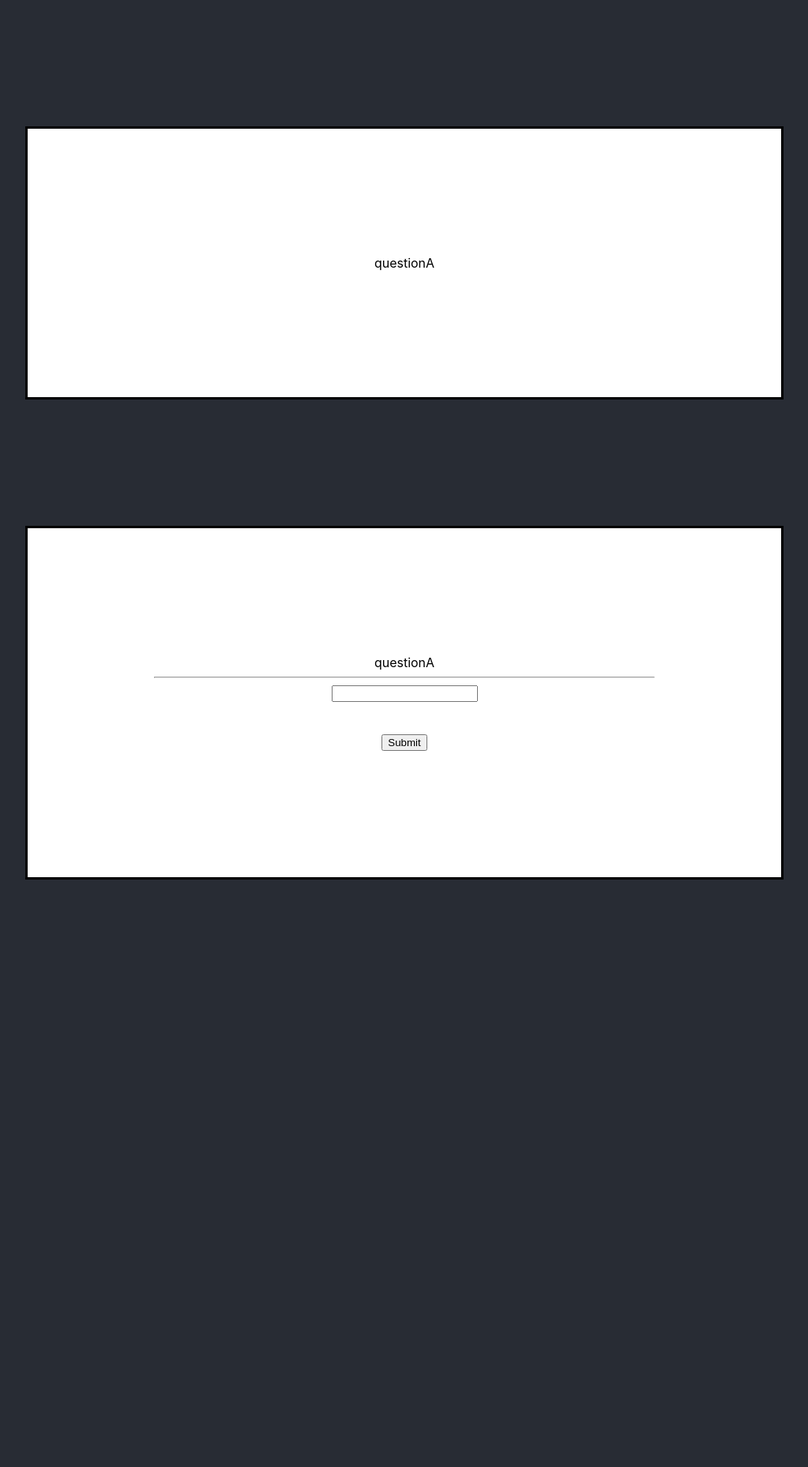
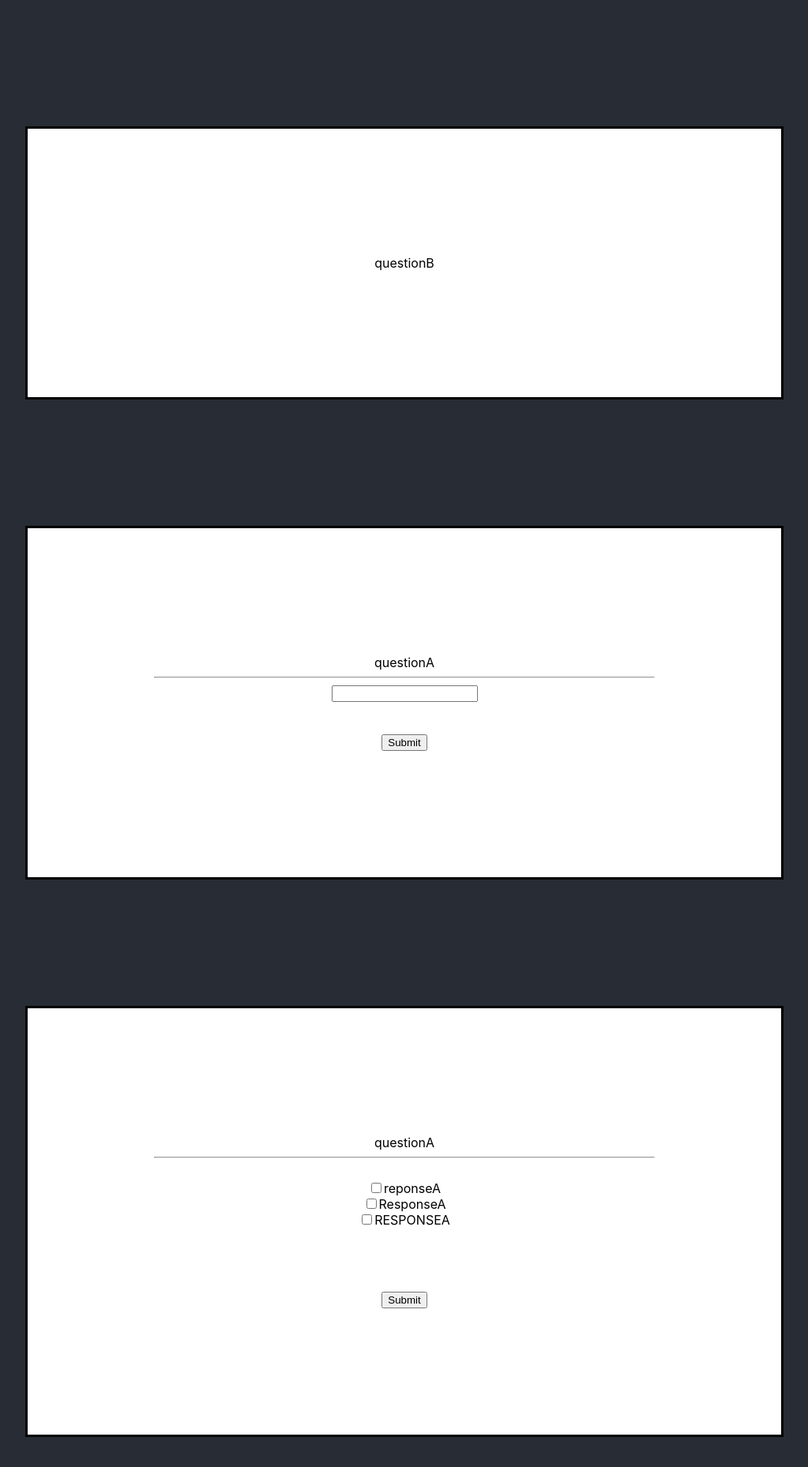
Before and after one commit to JulienFerez/flashCards, a React (Create React App) app: page / in a window 1280 px wide. Shown: the top 1858 px of the page at 79% size, without its empty margins (128-1151 px from the left). Before the commit the page ends 1274 px from the top, so only its background shows below. Built offline with nearby package versions, Linux system fonts and the light colour scheme.

Commit message:
push fin de projet

```diff
--- a/src/App.tsx
+++ b/src/App.tsx
@@ -3,7 +3,7 @@ import React from "react";
 import "./App.css";
 import FlashCardMentale from "./components/flashCardMentale";
 import FlashCardOneEntry from "./components/flashCardOneEntry";
-import FlashCardResponseMultiple from "./components/flashCardOneEntry";
+import FlashCardResponseMultiple from "./components/flashCardResponseMultiple";
 import { arrayData } from "./data/questionAnswer";
 
 function App() {
@@ -13,7 +13,7 @@ function App() {
 
       <FlashCardOneEntry mentaleFlashCardData={arrayData} />
 
-      {/* <FlashCardResponseMultiple /> */}
+      <FlashCardResponseMultiple mentaleFlashCardData={arrayData} />
     </>
   );
 }
--- a/src/components/flashCardResponseMultiple.tsx
+++ b/src/components/flashCardResponseMultiple.tsx
@@ -1,7 +1,105 @@
-import React from "react";
+import React, { useEffect } from "react";
 
-const flashCardResponseMultiple = (): JSX.Element => {
-  return <>Helloo</>;
+type mentaleFlashCard = {
+  question: string;
+  answer: string;
+  answerTwo: string;
+  answerThree: string;
+}[];
+type propsFlashCardMentale = { mentaleFlashCardData: mentaleFlashCard };
+
+// random number management
+
+function numberAleatoire(min: number, max: number) {
+  return Math.floor(Math.random() * (max - min + 1)) + min;
+}
+let number = numberAleatoire(0, 2);
+// console.log("nombre aleatoire", number);
+
+const FlashCardResponseMultiple = ({
+  mentaleFlashCardData,
+}: propsFlashCardMentale): JSX.Element => {
+  const [click, setclick] = React.useState(false);
+  const [randomNumber, setRandomNumber] = React.useState(0);
+  const [question, setQuestion] = React.useState(
+    mentaleFlashCardData[randomNumber].question
+  );
+  // const [response, setResponse] = React.useState(){}
+  const [response, setResponse] = React.useState([
+    mentaleFlashCardData[randomNumber].answer,
+    mentaleFlashCardData[randomNumber].answerTwo,
+    mentaleFlashCardData[randomNumber].answerThree,
+  ]);
+  // const [responseTwo, setResponseOneTwo] = React.useState(
+  //   mentaleFlashCardData[randomNumber].answerTwo
+  // );
+  // const [responseThree, setResponseThree] = React.useState(
+  //   mentaleFlashCardData[randomNumber].answerThree
+  // );
+  const [affichage, SetAffichage] = React.useState(question);
+  const [show, setShow] = React.useState(true);
+  const [cssReponse, setcssResponse] = React.useState("red-text-class");
+  const [input, setInput] = React.useState("");
+  const [reponseFinal, setReponseFinal] = React.useState("");
+  console.log("lineinput", input);
+
+  useEffect(() => {
+    if (input === "ResponseA") {
+      setReponseFinal("Bonne réponse");
+      setcssResponse("green-text-class");
+    } else {
+      setReponseFinal("Mauvaise réponse");
+      setcssResponse("red-text-class");
+    }
+  }, [affichage, click, mentaleFlashCardData, number, question]);
+  if (show === true) {
+    return (
+      <div className="Contour">
+        {question}
+        <hr />
+        <form>
+          <br />
+          {response.map((element) => {
+            return (
+              <div>
+                <input
+                  type="checkbox"
+                  onChange={(event) => setInput(`${element}`)}
+                />
+                <label className="form-check-label">{element}</label>
+              </div>
+            );
+          })}
+          <br />
+          <br />
+          <br />
+          <br />
+
+          <button type="submit" onClick={() => setShow(false)}>
+            Submit
+          </button>
+        </form>
+      </div>
+    );
+  } else {
+    return (
+      <div
+        className={cssReponse}
+        onClick={() => {
+          setQuestion(mentaleFlashCardData[randomNumber].question);
+          setResponse([
+            mentaleFlashCardData[randomNumber].answer,
+            mentaleFlashCardData[randomNumber].answerTwo,
+            mentaleFlashCardData[randomNumber].answerThree,
+          ]);
+          setRandomNumber(numberAleatoire(0, 2));
+          setShow(true);
+        }}
+      >
+        {reponseFinal}
+      </div>
+    );
+  }
 };
 
-export default flashCardResponseMultiple;
+export default FlashCardResponseMultiple;
--- a/src/data/questionAnswer.js
+++ b/src/data/questionAnswer.js
@@ -1,5 +1,20 @@
 export const arrayData = [
-  { question: "questionA", answer: "reponseA" },
-  { question: "questionB", answer: "reponseB" },
-  { question: "questionC", answer: "reponseC" },
+  {
+    question: "questionA",
+    answer: "reponseA",
+    answerTwo: "ResponseA",
+    answerThree: "RESPONSEA",
+  },
+  {
+    question: "questionB",
+    answer: "reponseB",
+    answerTwo: "ResponseB",
+    answerThree: "RESPONSEB",
+  },
+  {
+    question: "questionC",
+    answer: "reponseC",
+    answerTwo: "ResponseC",
+    answerThree: "RESPONSEC",
+  },
 ];
```
